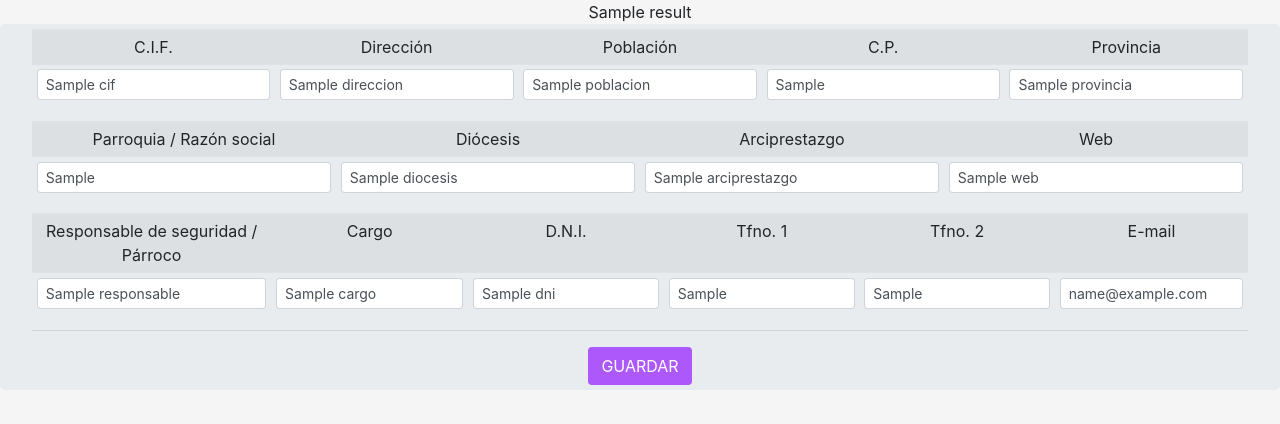
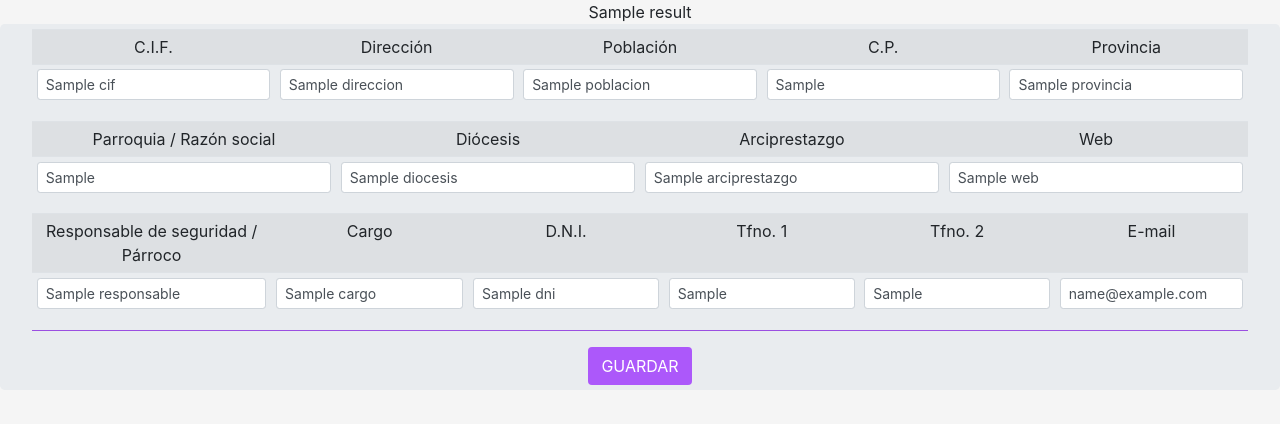
Before and after one commit to Romugar/Python-Flask-APP, a Flask app: template src/templates/edit_clients.html in a window 1280 px wide. Shown: the top 424 px of the page. Run offline with Flask 2, Linux system fonts and the light colour scheme; the template is opened without the code that fills it: most values are stand-ins (such as "Sample title", 1, 10 or a date in 2020); some libraries are stand-ins or nearby versions.

Commit message:
edit clients

```diff
--- a/src/app.py
+++ b/src/app.py
@@ -2,7 +2,6 @@ from flask import Flask, render_template, request, session
 from src.common.database import Database
 from src.models.cliente import Cliente
 from src.models.user import User
-import json
 
 __author__ = "roberto munoz garcia"
 
--- a/src/templates/edit_clients.html
+++ b/src/templates/edit_clients.html
@@ -84,7 +84,7 @@
             </tr>
         </table>
         </div>
-        <hr size="5" style="color: #AC58FA;">
+        <hr height="5" style="background-color: #AC58FA;">
         {% endfor %}
         <button type="submit" class="btn btn-default" id="submit-button">GUARDAR</button>
     </form>
```
